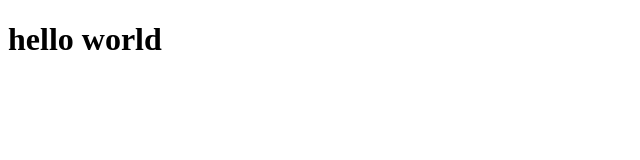
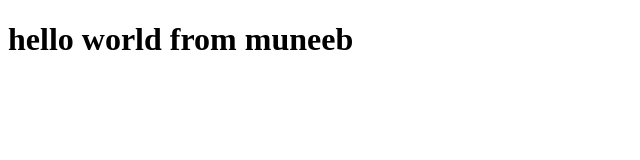
Before and after one commit to muneebzahid211/opf, a plain HTML site: page index.html in a window 1280 px wide. Shown: the whole page, without its empty margins (0-640 px from the left). Drawn offline with Linux system fonts and the light colour scheme.

Commit message:
update index.html

```diff
--- a/index.html
+++ b/index.html
@@ -6,6 +6,6 @@
     <title>Document</title>
 </head>
 <body>
-    <h1>hello world</h1>
+    <h1>hello world from muneeb</h1>
 </body>
 </html>
```
